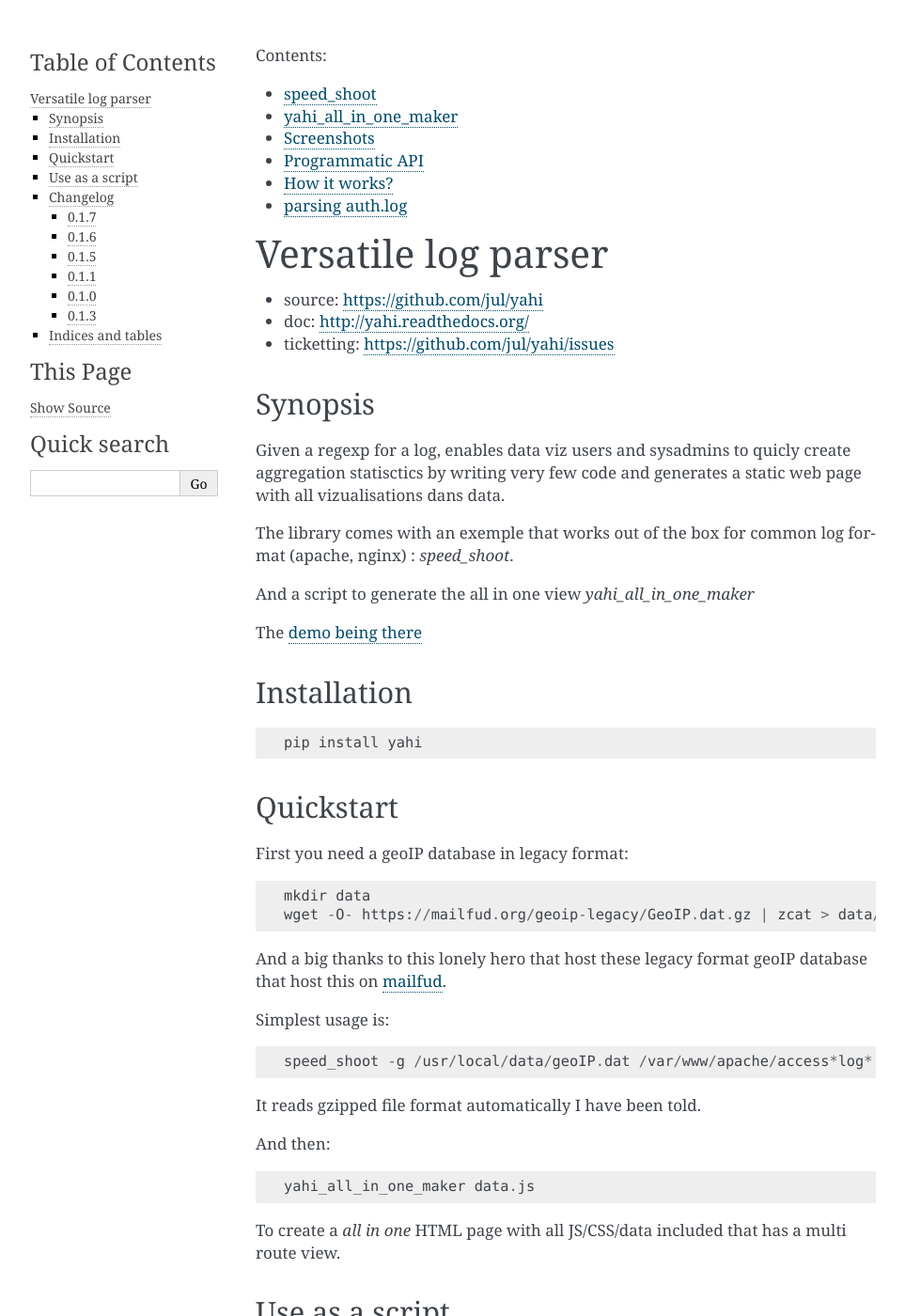
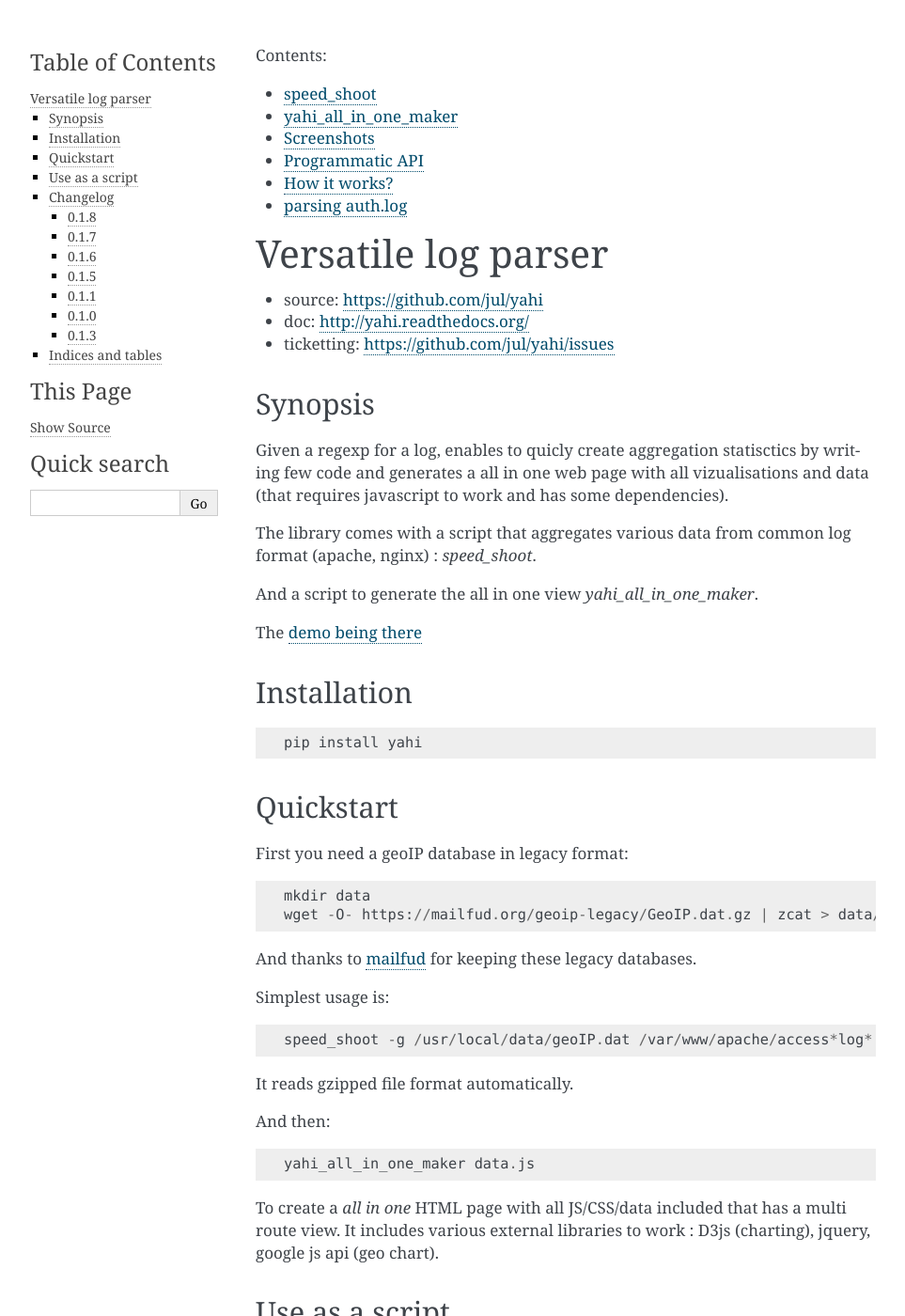
Before and after one commit to jul/yahi, a Sphinx documentation site: the page built from docs/source/index.rst, in a window 1280 px wide and 1400 px high. Shown: the whole window at 94% size, without its empty margins (148-1111 px from the left). Built offline with Sphinx 7.4.7, drawn with Linux system fonts in a browser that asks for light colours; some of the changed text lies outside the part shown.

```diff
--- a/README.rst
+++ b/README.rst
@@ -10,14 +10,14 @@
 Synopsis
 ========
 
-Given a regexp for a log, enables data viz users and sysadmins to quicly create
-aggregation statisctics by writing very few code and generates a static web page with all vizualisations dans data.
+Given a regexp for a log, enables to quicly create
+aggregation statisctics by writing few code and generates a all in one web page with all vizualisations and data (that requires javascript to work and has some dependencies).
 
 
-The library comes with an exemple that works out of the box for common log format (apache, nginx) :
+The library comes with a script that aggregates various data from common log format (apache, nginx) :
 *speed_shoot*.
 
-And a script to generate the all in one view *yahi_all_in_one_maker*
+And a script to generate the all in one view *yahi_all_in_one_maker*.
 
 The `demo being there <https://jul.github.io/cv/demo.html?route=chrono#hour_hit>`_
 
@@ -36,20 +36,21 @@
     mkdir data
     wget -O- https://mailfud.org/geoip-legacy/GeoIP.dat.gz | zcat > data/GeoIP.dat
 
-And a big thanks to this lonely hero that host these legacy format geoIP database that host this on `mailfud <http://mailfud.org>`_.
+And thanks to `mailfud <http://mailfud.org>`_ for keeping these legacy databases.
+
 
 Simplest usage is::
 
     speed_shoot -g /usr/local/data/geoIP.dat /var/www/apache/access*log* > data.js
 
-It reads gzipped file format automatically I have been told.
+It reads gzipped file format automatically.
 
 And then::
 
     yahi_all_in_one_maker data.js
 
 To create a *all in one* HTML page with all JS/CSS/data included that has a multi route view.
-
+It includes various external libraries to work : D3js (charting), jquery, google js api (geo chart).
 
 
 Use as a script
@@ -100,6 +101,11 @@
 Changelog
 =========
 
+0.1.8
+-----
+
+* adding tests in the package so package does not install if tests dont pass
+
 0.1.7
 -----
 
--- a/setup.py
+++ b/setup.py
@@ -22,9 +22,9 @@
 
 setup(
         name='yahi',
-        version='0.1.7',
+        version='0.1.8',
         author='Julien Tayon, Stephane Bard',
-        author_email='julien@tayon.net, stephanebard@gmail.com',
+        author_email='julien@tayon.net',
         packages=['yahi'],
         install_requires=[ 'archery>=0.1', 'pygeoip', 'httpagentparser', 'repoze.lru>=0.6' ],
         keywords=['log', 'parsing' ],
```
Also changed, not shown: docs/source/logic.rst (+3 -4 lines), 2 other files.
